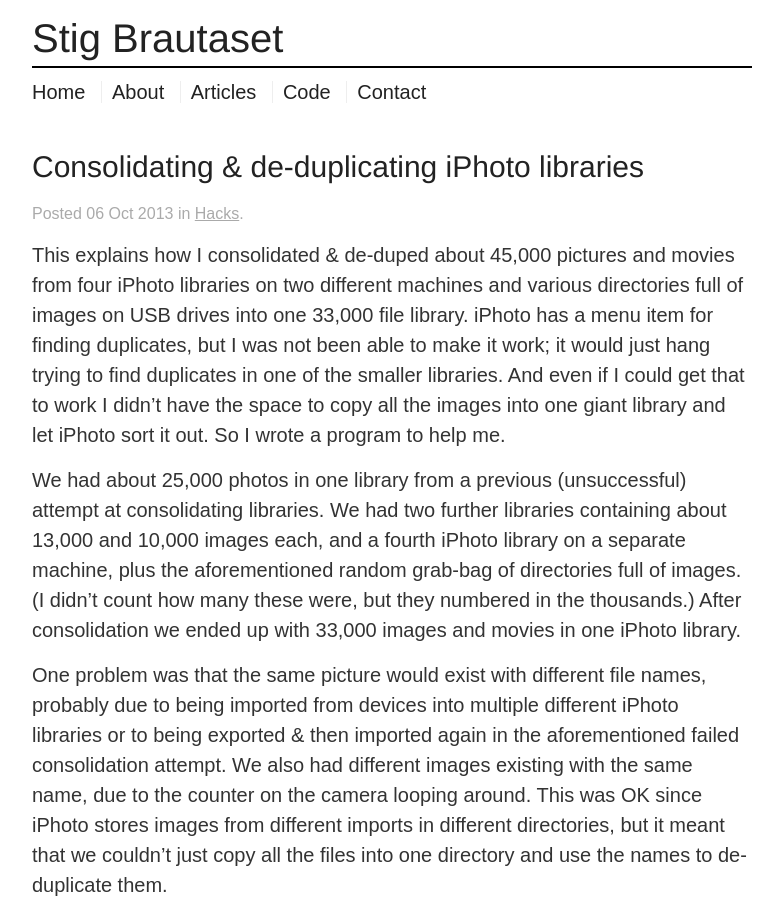
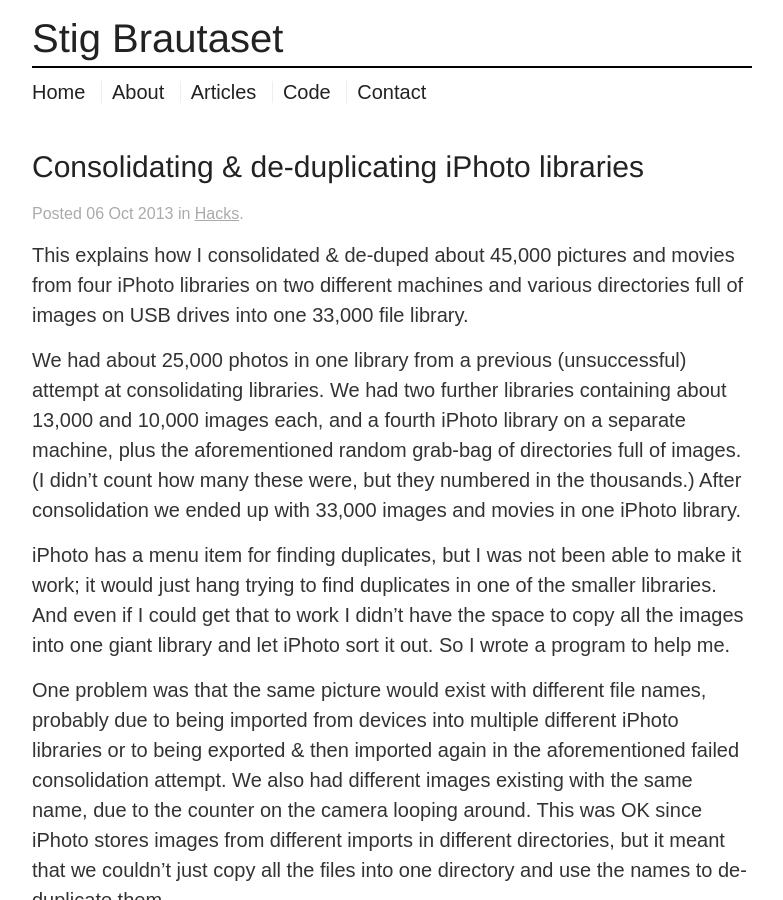
Before and after one commit to stig/www.brautaset.org, a Jekyll site: the page built from _posts/2013-10-06-consolidating-iphoto-libraries.md, in a window 1280 px wide and 900 px high. Shown: the whole window, without its empty margins (248-1031 px from the left). Built offline with Jekyll 4.4.1, drawn with Linux system fonts in a browser that asks for light colours.

Commit message:
Refactor

```diff
--- a/_posts/2013-10-06-consolidating-iphoto-libraries.md
+++ b/_posts/2013-10-06-consolidating-iphoto-libraries.md
@@ -4,9 +4,11 @@
 tags: [Hacks]
 ---
 
-This explains how I consolidated & de-duped about 45,000 pictures and movies from four iPhoto libraries on two different machines and various directories full of images on USB drives into one 33,000 file library. iPhoto has a menu item for finding duplicates, but I was not been able to make it work; it would just hang trying to find duplicates in one of the smaller libraries. And even if I could get that to work I didn't have the space to copy all the images into one giant library and let iPhoto sort it out. So I wrote a program to help me.
+This explains how I consolidated & de-duped about 45,000 pictures and movies from four iPhoto libraries on two different machines and various directories full of images on USB drives into one 33,000 file library.
 
 We had about 25,000 photos in one library from a previous (unsuccessful) attempt at consolidating libraries. We had two further libraries containing about 13,000 and 10,000 images each, and a fourth iPhoto library on a separate machine, plus the aforementioned random grab-bag of directories full of images. (I didn't count how many these were, but they numbered in the thousands.) After consolidation we ended up with 33,000 images and movies in one iPhoto library.
+
+iPhoto has a menu item for finding duplicates, but I was not been able to make it work; it would just hang trying to find duplicates in one of the smaller libraries. And even if I could get that to work I didn't have the space to copy all the images into one giant library and let iPhoto sort it out. So I wrote a program to help me.
 
 One problem was that the same picture would exist with different file names, probably due to being imported from devices into multiple different iPhoto libraries or to being exported & then imported again in the aforementioned failed consolidation attempt. We also had different images existing with the same name, due to the counter on the camera looping around. This was OK since iPhoto stores images from different imports in different directories, but it meant that we couldn't just copy all the files into one directory and use the names to de-duplicate them.
 
```
